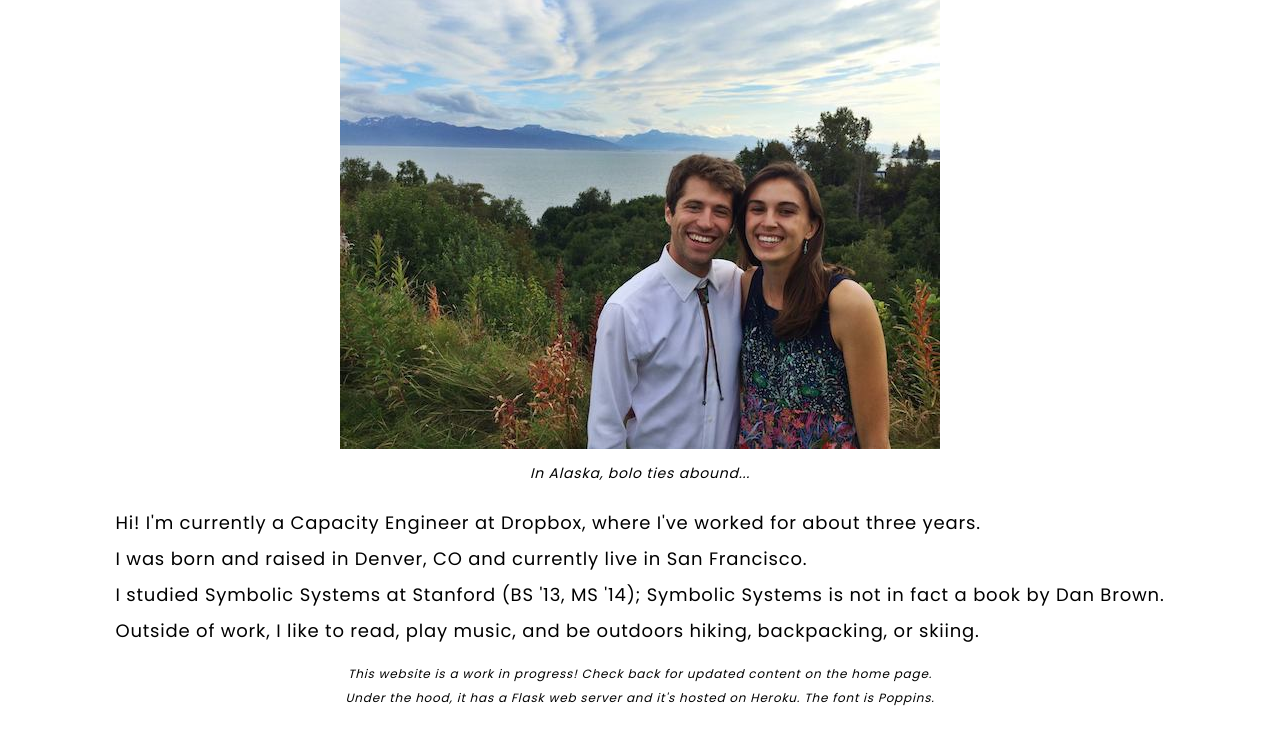
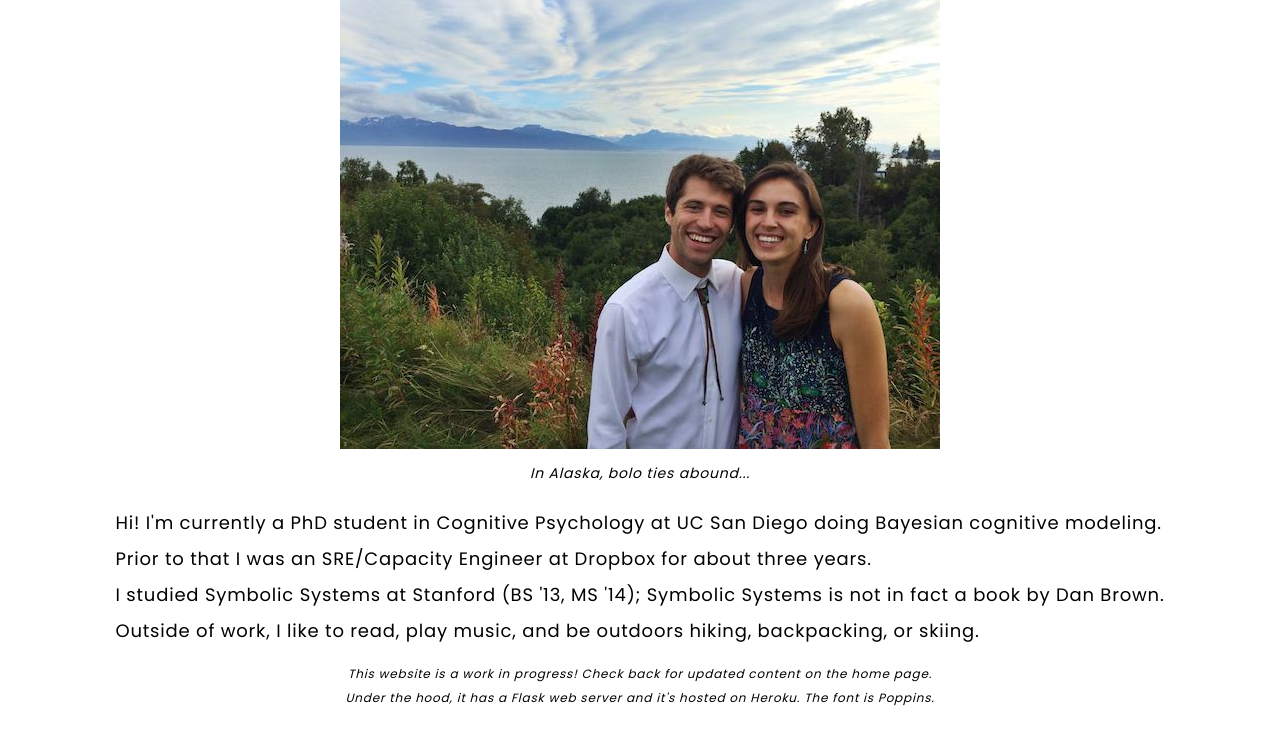
Before and after one commit to erik-brockbank/website, a Flask app: page /about in a window 1280 px wide. Shown: the part 164-898 px from the top of the page. Run offline with Flask 2, Linux system fonts and the light colour scheme.

Commit message:
fix about page

```diff
--- a/requirements.txt
+++ b/requirements.txt
@@ -2,7 +2,7 @@ click==6.7
 Flask==0.12.3
 gunicorn==19.6.0
 itsdangerous==0.24
-Jinja2==2.9.5
+Jinja2==2.10.1
 MarkupSafe==0.23
 requests==2.20.0
 virtualenv==15.1.0
--- a/templates/about.html
+++ b/templates/about.html
@@ -8,8 +8,8 @@
 		</div>
 	</div>
 	<div class="about-text-bucket">
-		<p>Hi! I'm currently a Capacity Engineer at Dropbox, where I've worked for about three years.</p>
-		<p>I was born and raised in Denver, CO and currently live in San Francisco.</p>
+		<p>Hi! I'm currently a PhD student in Cognitive Psychology at UC San Diego doing Bayesian cognitive modeling.</p>
+                <p>Prior to that I was an SRE/Capacity Engineer at Dropbox for about three years.</p>
 		<p>I studied Symbolic Systems at Stanford (BS '13, MS '14); Symbolic Systems is not in fact a book by Dan Brown.</p>
 		<p>Outside of work, I like to read, play music, and be outdoors hiking, backpacking, or skiing.</p>
 	</div>
--- a/templates/cv.html
+++ b/templates/cv.html
@@ -1,7 +1,5 @@
 {% extends "index.html" %}
 {% block content %}
 <div class="cv-bucket">
-	<p><i>What's a cv?</i></p>
-	<p><i>I don't know but everyone else's website has one...</i></p>
 </div>
 {% endblock %}
```
